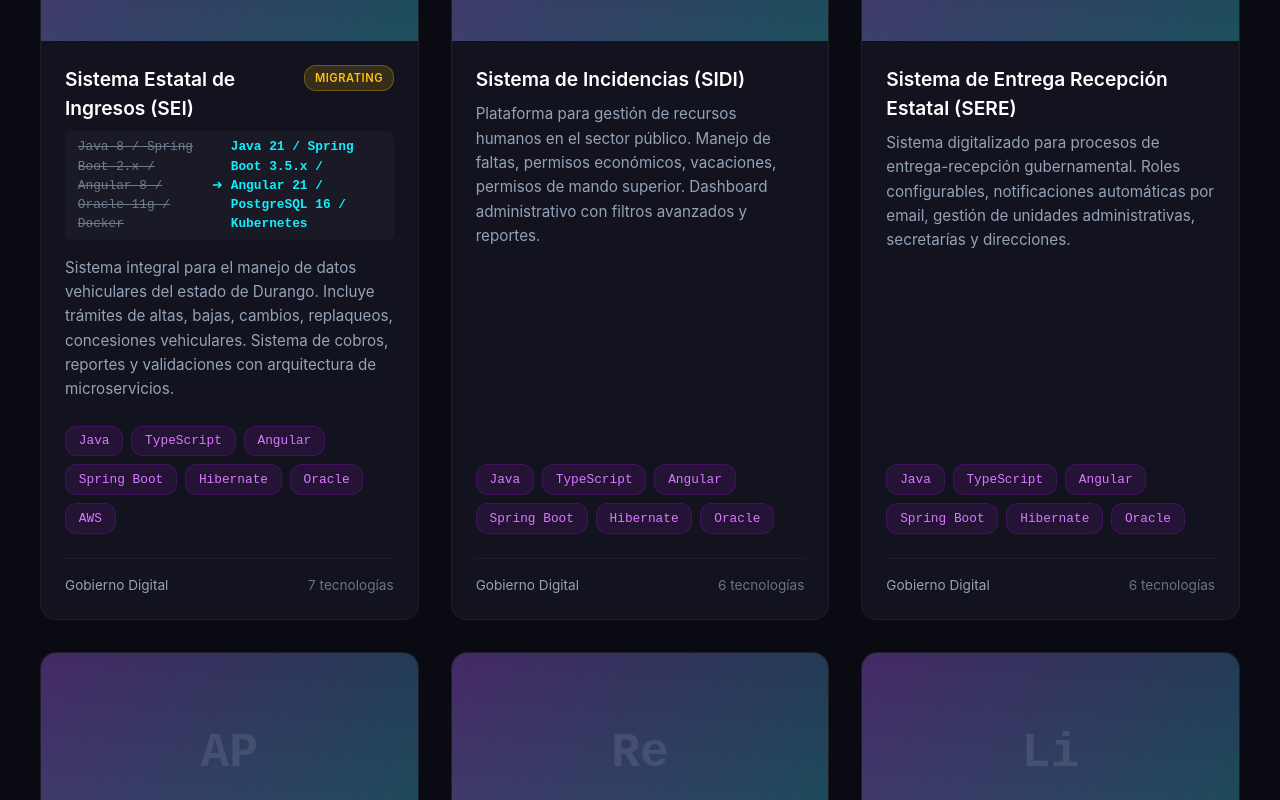
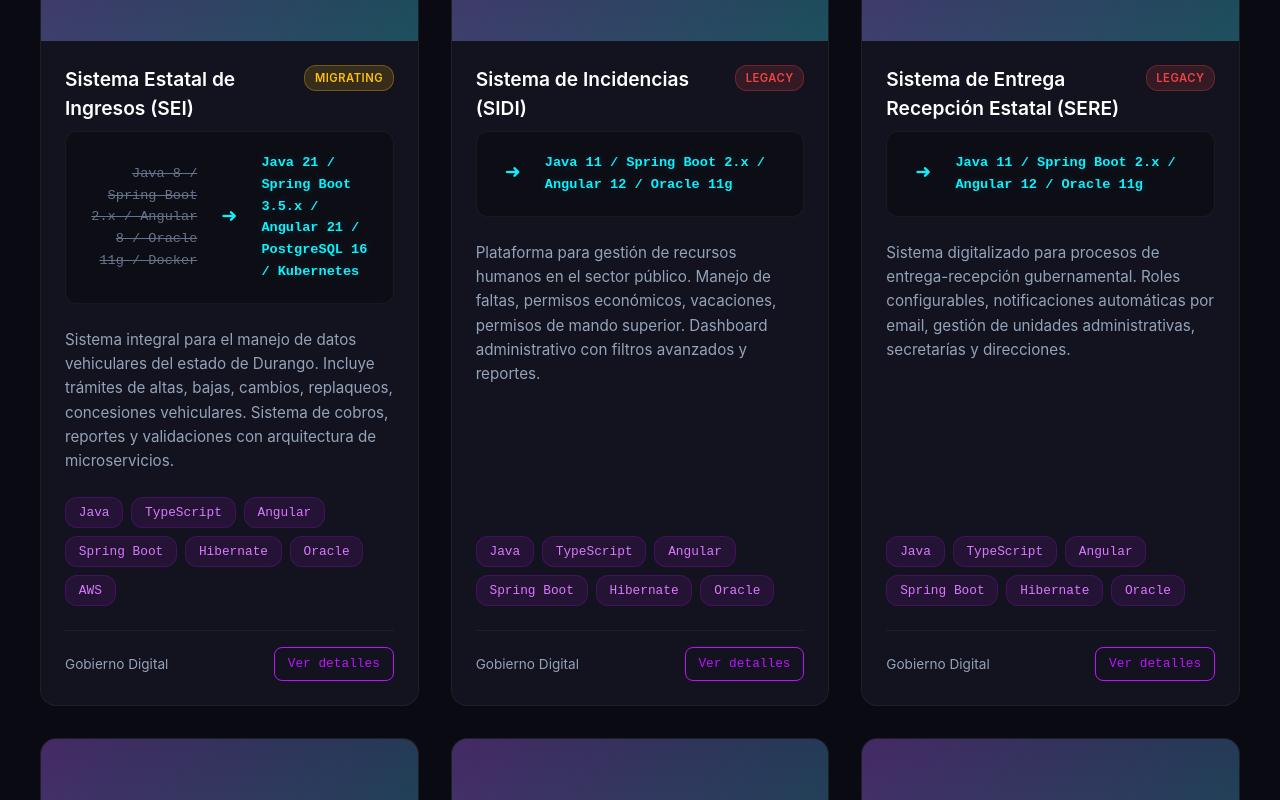
Before and after one commit to Angular-RG/hectordev, an Angular app: page / in a window 1280 px wide. Shown: the part 2140-2940 px from the top of the page. Built offline with nearby package versions, Linux system fonts and the light colour scheme.

Commit message:
Detalles en los proyectos

```diff
--- a/src/app/components/projects/projects.component.html
+++ b/src/app/components/projects/projects.component.html
@@ -48,7 +48,7 @@
           <div class="card-image">
             <!-- Placeholder for image if not available, or use a gradient -->
             <div class="image-placeholder">
-              <span class="project-initials">{{ project.projectName.substring(0, 2) }}</span>
+              <span class="project-initials">{{ project.projectName.substring(0, 2).toUpperCase() }}</span>
             </div>
           </div>
 
@@ -64,9 +64,17 @@
 
             @if (project.migration) {
               <div class="migration-info">
-                <span class="legacy">{{ project.migration.legacyVersion }}</span>
-                <span class="arrow">➜</span>
-                <span class="modern">{{ project.migration.currentVersion }}</span>
+                @if (project.migration.legacyVersion) {
+                  <div class="version legacy">
+                    {{ project.migration.legacyVersion }}
+                  </div>
+                }
+
+                <div class="arrow">➜</div>
+
+                <div class="version modern">
+                  {{ project.migration.currentVersion }}
+                </div>
               </div>
             }
 
@@ -82,17 +90,73 @@
 
             <div class="card-footer">
               <span class="category-tag">{{ project.category }}</span>
-              <span class="tech-count">{{ project.tecnologias.length }} tecnologías</span>
 
-              @if (project.isProjectLinkPresent) {
-                <a [href]="project.projectLiveLink" target="_blank" class="link-btn" aria-label="View Project">
-                  ↗
-                </a>
-              }
+              <div class="actions">
+                <button class="details-btn" (click)="openModal(project)">Ver detalles</button>
+                @if (project.isProjectLinkPresent) {
+                  <a [href]="project.projectLiveLink" target="_blank" class="link-btn" aria-label="View Project">
+                    ↗
+                  </a>
+                }
+              </div>
             </div>
           </div>
         </article>
       }
     </div>
   </div>
+
+  @if (selectedProject()) {
+    <div class="modal-overlay" (click)="closeModal()">
+      <div class="modal-content" (click)="$event.stopPropagation()">
+        <button class="close-btn" (click)="closeModal()">×</button>
+
+        <div class="modal-header">
+          <h2 class="modal-title">{{ selectedProject()?.projectName }}</h2>
+          <span class="category-badge">{{ selectedProject()?.category }}</span>
+        </div>
+
+        <div class="modal-body">
+          <p class="modal-description">{{ selectedProject()?.projectDescription }}</p>
+
+          @if (selectedProject()?.migration; as migration) {
+             <div class="migration-details-section">
+               <h3 class="section-title">Estado de Migración: <span [class]="migration.status.toLowerCase()">{{ migration.status }}</span></h3>
+
+               @if (migration.legacyVersion && migration.currentVersion) {
+                 <div class="comparison-table">
+                   <div class="table-header">
+                     <span class="col-legacy">Legacy Stack</span>
+                     <span class="col-arrow"></span>
+                     <span class="col-modern">Modern Stack</span>
+                   </div>
+                   @for (item of selectedProjectMigrationList(); track $index) {
+                     <div class="comparison-row">
+                       <span class="col-legacy">{{ item.legacy }}</span>
+                       <span class="col-arrow">➜</span>
+                       <span class="col-modern">{{ item.current }}</span>
+                     </div>
+                   }
+                 </div>
+               } @else {
+                  <p class="simple-migration">{{ migration.legacyVersion }} ➜ {{ migration.currentVersion }}</p>
+               }
+             </div>
+          }
+
+           <div class="tech-stack-section">
+             <h3 class="section-title">Tecnologías</h3>
+             <div class="tech-grid">
+               @for (tech of selectedProject()?.tecnologias; track tech.nombre) {
+                 <div class="tech-item">
+                   <i [class]="tech.logo"></i>
+                   <span>{{ tech.nombre }}</span>
+                 </div>
+               }
+             </div>
+           </div>
+        </div>
+      </div>
+    </div>
+  }
 </section>
--- a/src/app/components/projects/projects.component.scss
+++ b/src/app/components/projects/projects.component.scss
@@ -206,28 +206,40 @@ $text-gray: #94a3b8;
 .migration-info {
   display: flex;
   align-items: center;
-  gap: 0.5rem;
-  font-size: 0.8rem;
-  margin-bottom: 1rem;
+  gap: 1rem;
+  font-size: 0.85rem;
+  margin-bottom: 1.5rem;
   font-family: 'Fira Code', monospace;
-  background: rgba(255, 255, 255, 0.03);
-  padding: 0.4rem 0.8rem;
-  border-radius: 6px;
-  width: fit-content;
+  background: rgba(0, 0, 0, 0.3);
+  padding: 1.25rem;
+  border-radius: 12px;
+  width: 100%;
+  border: 1px solid rgba(255, 255, 255, 0.05);
 
-  .legacy {
-    color: #94a3b8;
-    text-decoration: line-through;
-    opacity: 0.7;
+  .version {
+    flex: 1;
+    line-height: 1.6;
+    font-size: 0.85rem;
+
+    &.legacy {
+      color: #64748b;
+      text-decoration: line-through;
+      text-align: right;
+    }
+
+    &.modern {
+      color: $neon-cyan;
+      font-weight: 600;
+      text-shadow: 0 0 10px rgba($neon-cyan, 0.2);
+      text-align: left;
+    }
   }
 
   .arrow {
     color: $neon-cyan;
-  }
-
-  .modern {
-    color: $neon-cyan;
-    font-weight: 600;
+    font-size: 1.2rem;
+    padding: 0 0.5rem;
+    flex: 0 0 auto;
   }
 }
 
@@ -266,6 +278,29 @@ $text-gray: #94a3b8;
   color: #64748b;
 }
 
+.actions {
+  display: flex;
+  align-items: center;
+  gap: 1rem;
+}
+
+.details-btn {
+  background: transparent;
+  border: 1px solid $neon-purple;
+  color: $neon-purple;
+  padding: 0.4rem 0.8rem;
+  border-radius: 8px;
+  cursor: pointer;
+  font-size: 0.8rem;
+  transition: all 0.3s ease;
+  font-family: 'Fira Code', monospace;
+
+  &:hover {
+    background: rgba($neon-purple, 0.1);
+    box-shadow: 0 0 10px rgba($neon-purple, 0.2);
+  }
+}
+
 .category-tag {
   color: $text-gray;
 }
@@ -281,6 +316,202 @@ $text-gray: #94a3b8;
   }
 }
 
+/* Modal Styles */
+.modal-overlay {
+  position: fixed;
+  top: 0;
+  left: 0;
+  width: 100%;
+  height: 100%;
+  background: rgba(0, 0, 0, 0.8);
+  backdrop-filter: blur(5px);
+  display: flex;
+  justify-content: center;
+  align-items: center;
+  z-index: 1000;
+  padding: 1rem;
+  animation: fadeIn 0.3s ease;
+}
+
+.modal-content {
+  background: #1a1a2e;
+  width: 100%;
+  max-width: 800px;
+  max-height: 90vh;
+  border-radius: 20px;
+  border: 1px solid rgba($neon-purple, 0.3);
+  box-shadow: 0 0 30px rgba(0, 0, 0, 0.5);
+  position: relative;
+  overflow-y: auto;
+  animation: slideUp 0.3s ease;
+  display: flex;
+  flex-direction: column;
+}
+
+.close-btn {
+  position: absolute;
+  top: 1rem;
+  right: 1.5rem;
+  background: none;
+  border: none;
+  color: $text-gray;
+  font-size: 2rem;
+  cursor: pointer;
+  z-index: 10;
+  transition: color 0.3s;
+
+  &:hover {
+    color: #fff;
+  }
+}
+
+.modal-header {
+  padding: 2rem 2rem 1rem;
+  border-bottom: 1px solid rgba(255, 255, 255, 0.05);
+
+  .modal-title {
+    font-size: 2rem;
+    color: #fff;
+    margin: 0 0 0.5rem;
+    font-family: 'Fira Code', monospace;
+  }
+
+  .category-badge {
+    background: rgba($neon-cyan, 0.1);
+    color: $neon-cyan;
+    padding: 0.3rem 0.8rem;
+    border-radius: 20px;
+    font-size: 0.85rem;
+    border: 1px solid rgba($neon-cyan, 0.2);
+  }
+}
+
+.modal-body {
+  padding: 2rem;
+  overflow-y: auto;
+}
+
+.modal-description {
+  color: #cbd5e1;
+  line-height: 1.7;
+  font-size: 1.05rem;
+  margin-bottom: 2rem;
+}
+
+.section-title {
+  color: #fff;
+  font-size: 1.2rem;
+  margin-bottom: 1rem;
+  font-family: 'Fira Code', monospace;
+  display: flex;
+  align-items: center;
+  gap: 1rem;
+
+  span {
+    font-size: 0.8rem;
+    padding: 0.2rem 0.6rem;
+    border-radius: 8px;
+
+    &.migrating { color: #ffc107; background: rgba(255, 193, 7, 0.1); border: 1px solid rgba(255, 193, 7, 0.3); }
+    &.legacy { color: #ef4444; background: rgba(239, 68, 68, 0.1); border: 1px solid rgba(239, 68, 68, 0.3); }
+    &.modernized { color: #10b981; background: rgba(16, 185, 129, 0.1); border: 1px solid rgba(16, 185, 129, 0.3); }
+  }
+}
+
+.comparison-table {
+  background: rgba(0, 0, 0, 0.3);
+  border-radius: 12px;
+  padding: 1.5rem;
+  margin-bottom: 2rem;
+  border: 1px solid rgba(255, 255, 255, 0.05);
+
+  .table-header {
+    display: flex;
+    padding-bottom: 1rem;
+    border-bottom: 1px solid rgba(255, 255, 255, 0.1);
+    margin-bottom: 1rem;
+    color: $text-gray;
+    font-size: 0.9rem;
+    font-family: 'Fira Code', monospace;
+  }
+
+  .comparison-row {
+    display: flex;
+    align-items: center;
+    padding: 0.8rem 0;
+    border-bottom: 1px solid rgba(255, 255, 255, 0.03);
+
+    &:last-child {
+      border-bottom: none;
+    }
+  }
+
+  .col-legacy, .col-modern {
+    flex: 1;
+  }
+
+  .col-legacy {
+    color: #94a3b8;
+    text-decoration: line-through;
+  }
+
+  .col-modern {
+    color: $neon-cyan;
+    font-weight: 600;
+  }
+
+  .col-arrow {
+    width: 40px;
+    text-align: center;
+    color: $neon-purple;
+  }
+}
+
+.tech-grid {
+  display: grid;
+  grid-template-columns: repeat(auto-fill, minmax(120px, 1fr));
+  gap: 1rem;
+
+  .tech-item {
+    background: rgba(255, 255, 255, 0.03);
+    padding: 1rem;
+    border-radius: 12px;
+    display: flex;
+    flex-direction: column;
+    align-items: center;
+    gap: 0.5rem;
+    transition: all 0.3s ease;
+    border: 1px solid transparent;
+
+    &:hover {
+      background: rgba(255, 255, 255, 0.05);
+      border-color: rgba($neon-purple, 0.3);
+      transform: translateY(-2px);
+    }
+
+    i {
+      font-size: 2rem;
+      color: #fff;
+    }
+
+    span {
+      font-size: 0.85rem;
+      color: $text-gray;
+    }
+  }
+}
+
+@keyframes fadeIn {
+  from { opacity: 0; }
+  to { opacity: 1; }
+}
+
+@keyframes slideUp {
+  from { transform: translateY(50px); opacity: 0; }
+  to { transform: translateY(0); opacity: 1; }
+}
+
+
 @media (max-width: 768px) {
   .projects-grid {
     grid-template-columns: 1fr;
--- a/src/app/components/projects/projects.component.ts
+++ b/src/app/components/projects/projects.component.ts
@@ -14,6 +14,27 @@ import { Project, Arquitectura } from '../../models/project.interface';
 export class ProjectsComponent {
   searchQuery = signal('');
   activeFilter = signal('Todos');
+  selectedProject = signal<Project | null>(null);
+
+  selectedProjectMigrationList = computed(() => {
+    const project = this.selectedProject();
+    if (!project || !project.migration || !project.migration.legacyVersion || !project.migration.currentVersion) {
+      return [];
+    }
+
+    const legacyItems = project.migration.legacyVersion.split('/').map(s => s.trim());
+    const currentItems = project.migration.currentVersion.split('/').map(s => s.trim());
+    const maxLength = Math.max(legacyItems.length, currentItems.length);
+
+    const list = [];
+    for (let i = 0; i < maxLength; i++) {
+      list.push({
+        legacy: legacyItems[i] || '',
+        current: currentItems[i] || ''
+      });
+    }
+    return list;
+  });
 
   projects: Project[] = [
     {
@@ -55,6 +76,10 @@ export class ProjectsComponent {
       freelance: false,
       arquitectura: Arquitectura.MONO,
       category: 'Gobierno Digital',
+      migration: {
+        status: 'Legacy',
+        currentVersion: 'Java 11 / Spring Boot 2.x / Angular 12 / Oracle 11g'
+      },
       tecnologias: [
         { nombre: 'Java', logo: 'devicon-java-plain' },
         { nombre: 'TypeScript', logo: 'devicon-typescript-plain' },
@@ -76,6 +101,10 @@ export class ProjectsComponent {
       freelance: false,
       arquitectura: Arquitectura.MONO,
       category: 'Gobierno Digital',
+       migration: {
+        status: 'Legacy',
+        currentVersion: 'Java 11 / Spring Boot 2.x / Angular 12 / Oracle 11g'
+      },
       tecnologias: [
         { nombre: 'Java', logo: 'devicon-java-plain' },
         { nombre: 'TypeScript', logo: 'devicon-typescript-plain' },
@@ -87,7 +116,7 @@ export class ProjectsComponent {
     },
     {
       projectImg: 'assets/images/api.png',
-      projectName: 'API Durango-Digital',
+      projectName: 'API DD',
       projectDescription: 'API REST robusta para servicios gubernamentales digitales. Gestión de trámites vehiculares, registro civil, impuesto predial y declaraciones fiscales. Integración con múltiples sistemas.',
       isProjectLinkPresent: true,
       projectLiveLink: 'https://www.pagos.durango.gob.mx/',
@@ -97,6 +126,11 @@ export class ProjectsComponent {
       freelance: false,
       arquitectura: Arquitectura.MONO,
       category: 'APIs',
+      migration: {
+        status: 'Migrating',
+        legacyVersion: 'Java 11 / Spring Boot 2.x / Oracle 11g / Docker',
+        currentVersion: 'Java 21 / Spring Boot 3.5.x / Spring Security / OAuth2.0 / PostgreSQL 16 / Kubernetes'
+      },
       tecnologias: [
         { nombre: 'Java', logo: 'devicon-java-plain' },
         { nombre: 'Spring Boot', logo: 'devicon-spring-plain' },
@@ -185,4 +219,14 @@ export class ProjectsComponent {
   setFilter(filter: string) {
     this.activeFilter.set(filter);
   }
+
+  openModal(project: Project) {
+    this.selectedProject.set(project);
+    document.body.style.overflow = 'hidden';
+  }
+
+  closeModal() {
+    this.selectedProject.set(null);
+    document.body.style.overflow = '';
+  }
 }
```
Also changed, not shown: 1 other file (tests, documents, lock files or other folders).
